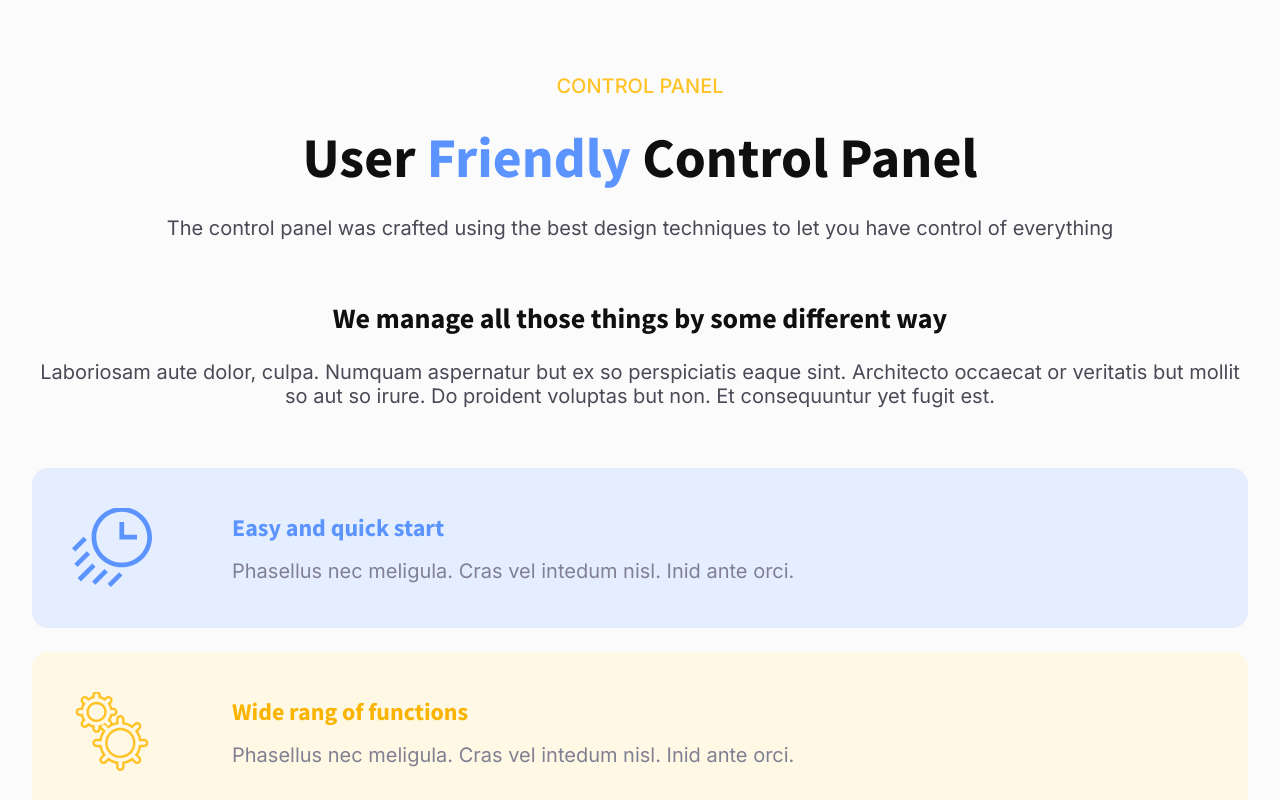
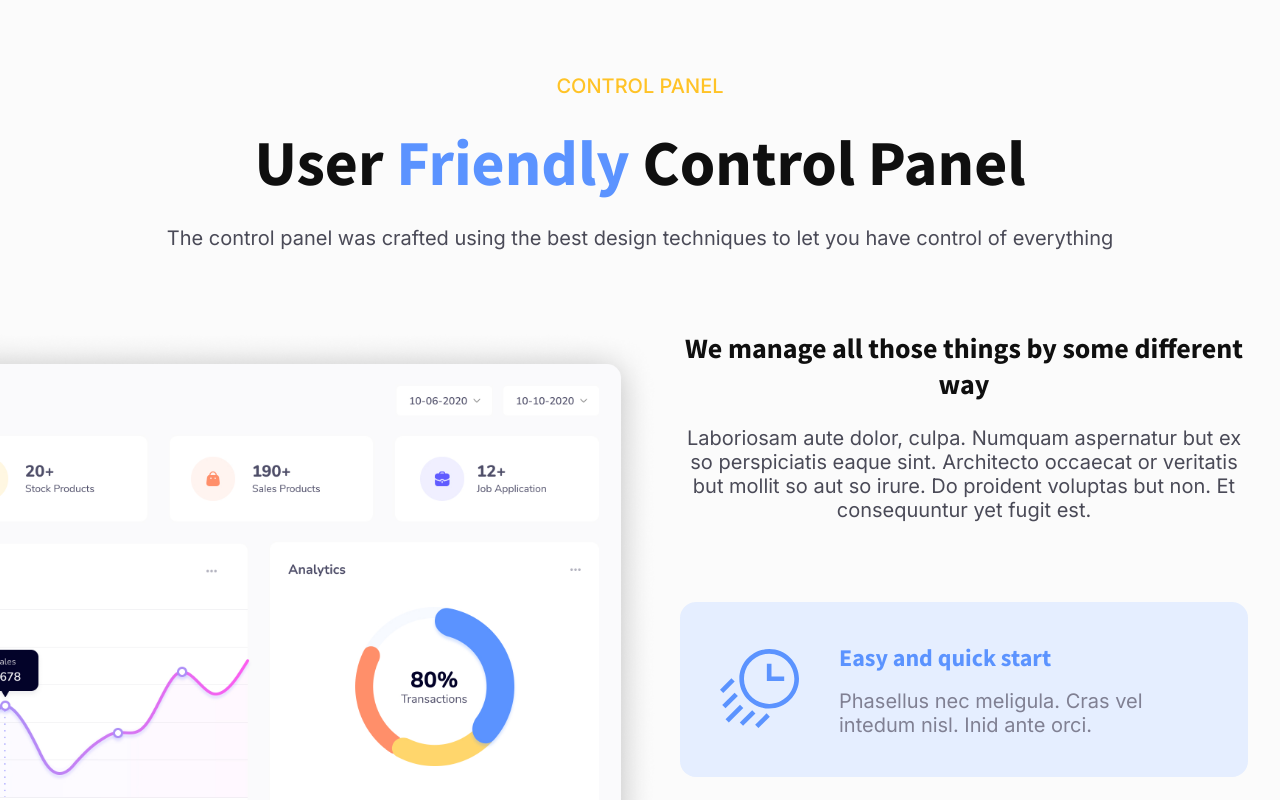
Before and after one commit to pujiragil/goaldime, a Next.js app: page / in a window 1280 px wide. Shown: the part 5240-6040 px from the top of the page. Built offline with nearby package versions, Linux system fonts and the light colour scheme.

Commit message:
add panel components style for desktop size

```diff
--- a/components/Panel/index.tsx
+++ b/components/Panel/index.tsx
@@ -6,6 +6,18 @@ const PanelWrapper = styled.section`
   display: flex;
   flex-direction: column;
   gap: 60px;
+
+  @media screen and (min-width: 768px) {
+    gap: 80px;
+  }
+
+  @media screen and (min-width: 1024px) {
+    display: grid;
+    grid-template-columns: 1fr 1fr;
+    grid-template-areas: "title title"
+    "hero subheading"
+    "hero card";
+  }
 `
 
 const PanelHeader = styled.div`
@@ -14,6 +26,16 @@ const PanelHeader = styled.div`
   gap: 24px;
   align-items: center;
   text-align: center;
+
+  @media screen and (min-width: 1024px) {
+    &:nth-child(1) {
+      grid-area: title;
+    }
+
+    &:nth-child(2) {
+      grid-area: subheading;
+    }
+  }
 `
 
 const SubHeading = styled.h2`
@@ -36,11 +58,20 @@ const Paragraph = styled(Subtitle)`
 const PanelContent = styled(PanelHeader)`
   text-align: left;
   align-items: flex-start;
+
+  @media screen and (min-width: 1024px) {
+    grid-area: card;
+  }
 `
 
 const PanelHero = styled.div`
   display: flex;
   justify-content: center;
+
+  @media screen and (min-width: 1024px) {
+    grid-area: hero;
+    position: relative;
+  }
 `
 
 const Hero = styled.img`
@@ -49,7 +80,11 @@ const Hero = styled.img`
   object-fit: cover;
 
   @media screen and (min-width: 768px) {
-    width: 90%;
+    height: 100%;
+    width: auto;
+    position: absolute;
+    top: 0;
+    left: -80%;
   }
 `
 
@@ -71,6 +106,10 @@ const Card = styled.div<CardProps>`
     flex-direction: row;
     align-items: center;
     gap: 80px;
+  }
+
+  @media screen and (min-width: 1024px) {
+    gap: 40px;
   }
 `
 
@@ -126,7 +165,7 @@ export default function Panel() {
       <PanelWrapper>
         <PanelHeader>
           <Subtitle className={inter.className}>CONTROL PANEL</Subtitle>
-          <Title mdSize="64px">User <Highlight>Friendly</Highlight> Control Panel</Title>
+          <Title mdSize="64px" lgSize="64px">User <Highlight>Friendly</Highlight> Control Panel</Title>
           <Paragraph className={inter.className}>The control panel was crafted using the best design techniques to let you have control of everything</Paragraph>
         </PanelHeader>
 
```
